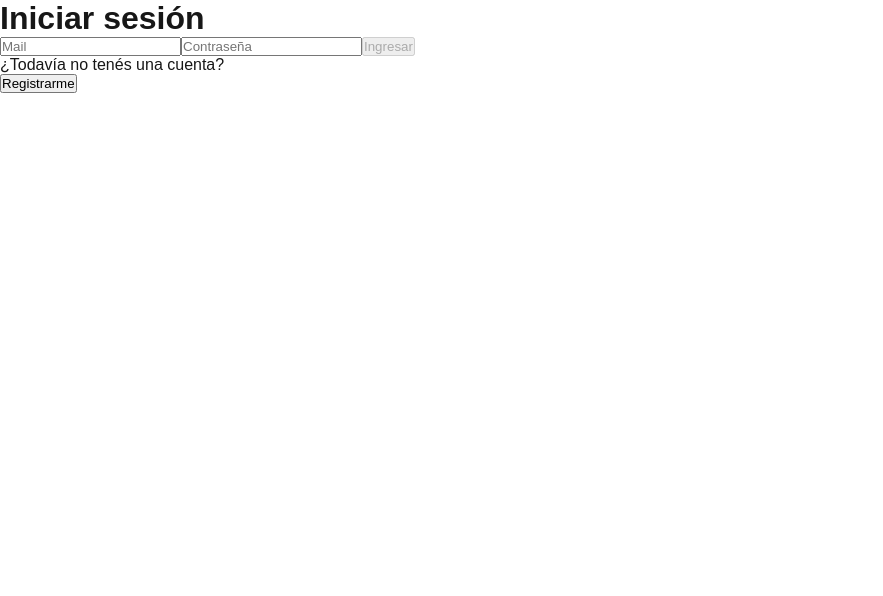
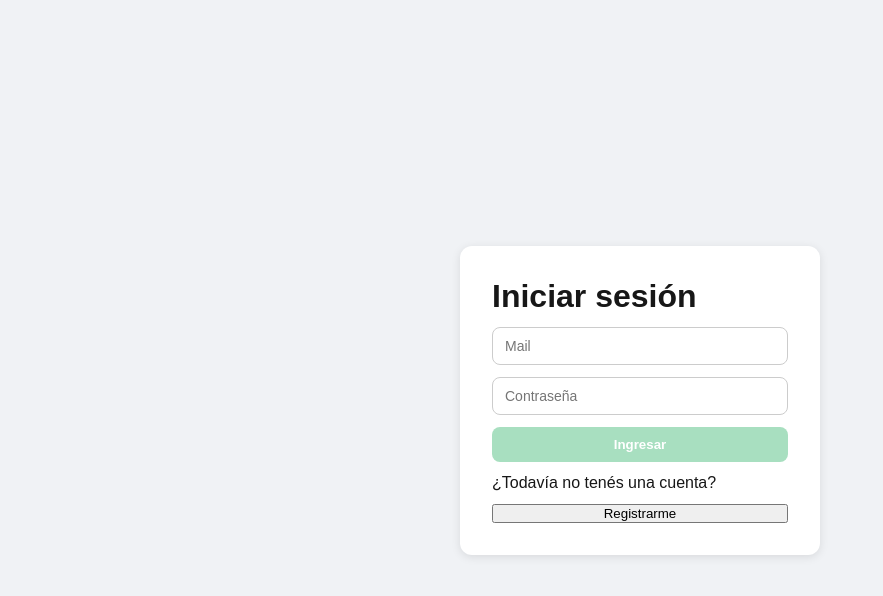
Before and after one commit to PioIX/2026_TPIN2_G02, a Next.js app in the folder frontend/: page / in a window 1280 px wide. Shown: the top 596 px of the page, without its empty margins (0-883 px from the left). Built offline with nearby package versions, Linux system fonts and the light colour scheme.

Commit message:
Agregado de estilos
Se agrego el archivo styles.module.css y a partir de ahi se incorporo en todas las paginas y componentes necesarios.

```diff
--- a/frontend/package.json
+++ b/frontend/package.json
@@ -11,6 +11,7 @@
     "dev:b": "cross-env NEXT_DIST_DIR=.next-b PORT=3001 next dev"
   },
   "dependencies": {
+    "clsx": "^2.1.1",
     "next": "16.3.5",
     "react": "19.2.8",
     "react-dom": "19.2.8",
--- a/frontend/src/app/components/Button.js
+++ b/frontend/src/app/components/Button.js
@@ -1,8 +1,8 @@
 "use client"
 
-export default function Button({ text, onClick, disabled }) {
+export default function Button({ text, onClick, disabled, className }) {
   return (
-    <button onClick={onClick} disabled={disabled}>
+    <button onClick={onClick} disabled={disabled} className={className}>
       {text}
     </button>
   );
--- a/frontend/src/app/components/ChatItem.js
+++ b/frontend/src/app/components/ChatItem.js
@@ -1,11 +1,12 @@
 "use client"
 import { useState } from "react";
 import Image from "next/image";
+import styles from "../styles.module.css";
 
 export default function Chat({ chat, onClick }) {
   const [error, setError] = useState(false);
   return (
-    <div className="chat" onClick={()=>onClick(chat.id_chat)}>
+    <div className={styles.chatItem} onClick={()=>onClick(chat.id_chat)}>
       <Image
         src={error || !chat.foto ? "/globe.svg" : chat.foto}
         width={55}
@@ -14,7 +15,7 @@ export default function Chat({ chat, onClick }) {
         unoptimized
         onError={() => setError(true)}
       />
-      <div className="chatPre">
+      <div className={styles.chatPre}>
         <h3>{chat.nombre}</h3>
         <p>{chat.descripcion}</p>
       </div>
--- a/frontend/src/app/components/ChatList.js
+++ b/frontend/src/app/components/ChatList.js
@@ -1,9 +1,10 @@
 "use client"
 import ChatItem from "./ChatItem";
+import styles from "../styles.module.css";
 
 export default function ChatList({ chats, onSeleccionar }) {
   return (
-    <div className="chatList">
+    <div className={styles.chatList}>
       {chats.length === 0 ? (
         <p>No tenés chats todavía.</p>
       ) : (
--- a/frontend/src/app/components/Input.js
+++ b/frontend/src/app/components/Input.js
@@ -1,7 +1,7 @@
 "use client"
 
-export default function Input({ type = "text", value, onChange, placeholder }) {
+export default function Input({ type = "text", value, onChange, placeholder, className }) {
   return (
-    <input type={type} value={value} onChange={onChange} placeholder={placeholder} />
+    <input type={type} value={value} onChange={onChange} placeholder={placeholder} className={className}/>
   );
 }
--- a/frontend/src/app/components/Message.js
+++ b/frontend/src/app/components/Message.js
@@ -1,8 +1,11 @@
+import clsx from "clsx";
+import styles from "../styles.module.css";
+
 export default function Message({ mensaje, esPropio }) {
   const fecha = new Date(mensaje.fecha_hora);
   const horaFormateada = fecha.toLocaleTimeString("es-AR", { hour: "2-digit", minute: "2-digit" });
   return (
-    <div style={{ textAlign: esPropio ? "right" : "left" }}>
+    <div className={clsx(styles.mensaje, { [styles.propio]: esPropio, [styles.ajeno]: !esPropio })}>
       <p>
         {!esPropio && <strong>{mensaje.username}: </strong>}
         {mensaje.contenido}
--- a/frontend/src/app/contactos/page.js
+++ b/frontend/src/app/contactos/page.js
@@ -4,6 +4,8 @@ import { useRouter } from "next/navigation";
 import ChatList from "../components/ChatList";
 import NuevoChatPopup from "../components/NuevoChatPopup";
 import NuevoGrupoPopup from "../components/NuevoGrupoPopup";
+import styles from "../styles.module.css";
+
 
 export default function ContactosPage() {
   const router = useRouter();
@@ -41,9 +43,9 @@ export default function ContactosPage() {
     };
 
   return (
-    <div className="fondo">
+    <div className={styles.fondo}>
       <ChatList chats={chats} onSeleccionar={abrirChat} />
-      <div className="chatArriba">
+      <div className={styles.chatArriba}>
         <NuevoChatPopup idUserActual={idUserActual} onCreado={agregarChat} />
         <NuevoGrupoPopup idUserActual={idUserActual} onCreado={agregarChat} />
       </div>
--- a/frontend/src/app/page.js
+++ b/frontend/src/app/page.js
@@ -3,6 +3,7 @@ import { useRouter } from "next/navigation"
 import { useState } from "react";
 import Input from "./components/Input";
 import Button from "./components/Button";
+import styles from "./styles.module.css";
 
 export default function HomePage() {
   const [mail, setMail] = useState("");
@@ -31,15 +32,17 @@ export default function HomePage() {
   const evcons = (event) => setContra(event.target.value)
 
   return (
-    <div>
-      <h1>Iniciar sesión</h1>
-      <Input type="email" value={mail} onChange={evail} placeholder="Mail" />
-      <Input type="password" value={contra} onChange={evcons} placeholder="Contraseña" />
-      <Button text="Ingresar" onClick={iniciarSesion} disabled={!mail || !contra} />
-      {error && <p>{error}</p>}
+    <div className={styles.contenedor}>
+      <div className={styles.tarjeta}>
+        <h1>Iniciar sesión</h1>
+        <Input type="email" value={mail} onChange={evail} placeholder="Mail" className={styles.input}/>
+        <Input type="password" value={contra} onChange={evcons} placeholder="Contraseña" className={styles.input}/>
+        <Button text="Ingresar" onClick={iniciarSesion} disabled={!mail || !contra} className={styles.boton}/>
+        {error && <p className={styles.error}>{error}</p>}
 
-      <p>¿Todavía no tenés una cuenta?</p>
-      <Button text="Registrarme" onClick={() => router.push("/register")} />
+        <p>¿Todavía no tenés una cuenta?</p>
+        <Button text="Registrarme" onClick={() => router.push("/register")} />
+        </div>
     </div>
   );
 }
--- /dev/null
+++ b/frontend/src/app/styles.module.css
@@ -0,0 +1,146 @@
+/* Auth (login / register)  */
+.contenedor {
+  display: flex;
+  justify-content: center;
+  align-items: center;
+  min-height: 100vh;
+  background-color: #f0f2f5;
+}
+
+.tarjeta {
+  background: white;
+  padding: 32px;
+  border-radius: 12px;
+  box-shadow: 0 2px 10px rgba(0, 0, 0, 0.1);
+  width: 100%;
+  max-width: 360px;
+  display: flex;
+  flex-direction: column;
+  gap: 12px;
+}
+
+.input {
+  padding: 10px 12px;
+  border: 1px solid #ccc;
+  border-radius: 8px;
+  font-size: 14px;
+}
+
+.boton {
+  padding: 10px 12px;
+  border: none;
+  border-radius: 8px;
+  background-color: #25d366;
+  color: white;
+  font-weight: bold;
+  cursor: pointer;
+}
+
+.boton:disabled {
+  background-color: #a8dfc0;
+  cursor: not-allowed;
+}
+
+.error {
+  color: #e63946;
+  font-size: 13px;
+}
+
+.enlace {
+  color: #075e54;
+  text-decoration: underline;
+  cursor: pointer;
+}
+
+/* Contactos (lista de chats)  */
+.fondo {
+  display: flex;
+  height: 100vh;
+}
+
+.chatList {
+  width: 300px;
+  border-right: 1px solid #ddd;
+  overflow-y: auto;
+}
+
+.chatItem {
+  display: flex;
+  align-items: center;
+  gap: 12px;
+  padding: 12px;
+  cursor: pointer;
+  border-bottom: 1px solid #eee;
+}
+
+.chatItem:hover {
+  background-color: #f5f5f5;
+}
+
+.chatPre h3 {
+  margin: 0;
+  font-size: 15px;
+}
+
+.chatPre p {
+  margin: 0;
+  font-size: 13px;
+  color: #666;
+}
+
+.chatArriba {
+  flex: 1;
+  padding: 16px;
+  display: flex;
+  flex-direction: column;
+  gap: 12px;
+}
+
+/*  Chat individual  */
+.chatHeader {
+  display: flex;
+  align-items: center;
+  gap: 12px;
+  padding: 12px;
+  border-bottom: 1px solid #ddd;
+}
+
+.mensajes {
+  flex: 1;
+  overflow-y: auto;
+  padding: 16px;
+  display: flex;
+  flex-direction: column;
+  gap: 8px;
+}
+
+.mensaje {
+  max-width: 60%;
+  padding: 8px 12px;
+  border-radius: 12px;
+  font-size: 14px;
+}
+
+.propio {
+  align-self: flex-end;
+  background-color: #dcf8c6;
+}
+
+.ajeno {
+  align-self: flex-start;
+  background-color: #f1f0f0;
+}
+
+.inputArea {
+  display: flex;
+  gap: 8px;
+  padding: 12px;
+  border-top: 1px solid #ddd;
+}
+
+.inputArea input {
+  flex: 1;
+  padding: 10px 12px;
+  border: 1px solid #ccc;
+  border-radius: 20px;
+}
```
Also changed, not shown: frontend/src/app/chat/page.js (+7 -0 lines), frontend/src/app/register/page.js (+11 -8 lines), 1 other file (tests, documents, lock files or other folders).
